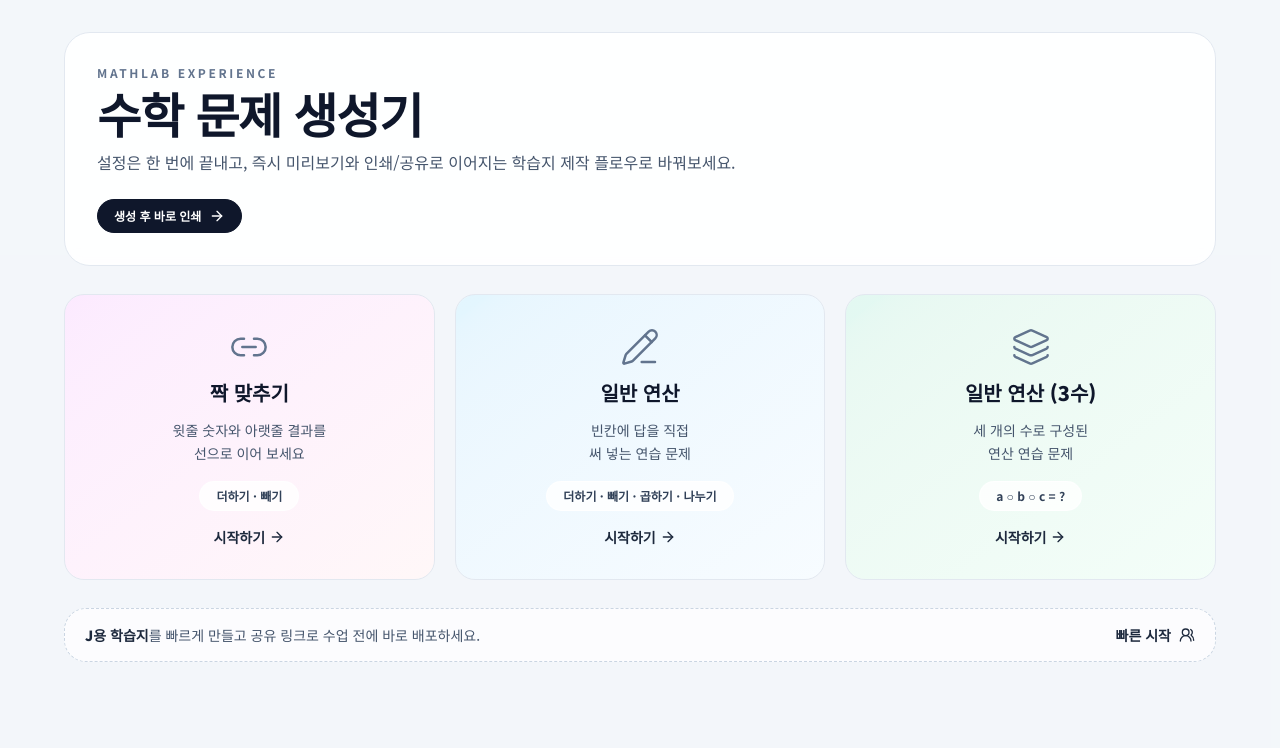
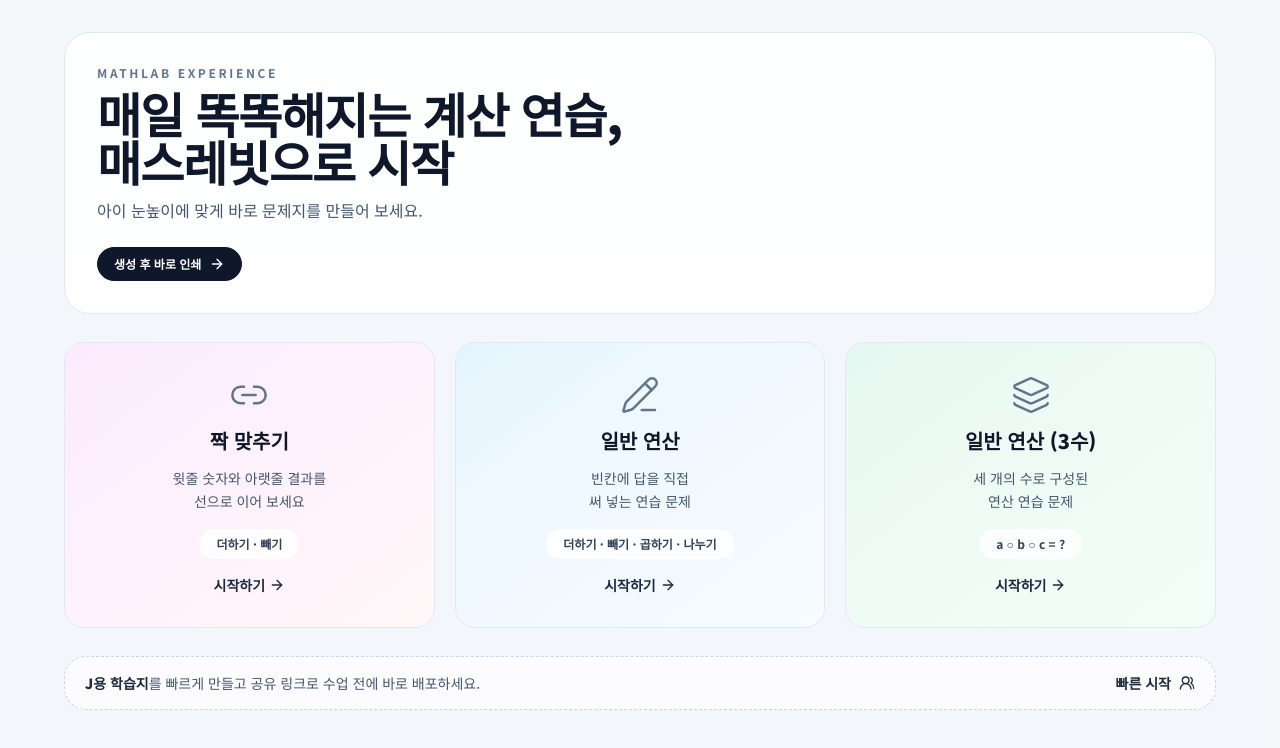
Before and after one commit to neozzzzz/mathlab, a Next.js app: page / in a window 1280 px wide. Shown: the top 748 px of the page. Built offline with nearby package versions, Linux system fonts and the light colour scheme.

Commit message:
copy: 매스레빗 메인 카피 및 서브카피 반영

```diff
--- a/src/app/page.tsx
+++ b/src/app/page.tsx
@@ -39,10 +39,11 @@
         <header className="relative z-10 rounded-[26px] border border-slate-200 bg-white/90 backdrop-blur p-6 sm:p-8">
           <p className="text-xs tracking-[0.22em] text-slate-500 font-bold">MATHLAB EXPERIENCE</p>
           <h1 className="mt-2 text-4xl sm:text-5xl font-black tracking-tight text-slate-900">
-            수학 문제 생성기
+            매일 똑똑해지는 계산 연습,
+            <br className="hidden sm:block" /> 매스레빗으로 시작
           </h1>
           <p className="mt-3 max-w-2xl text-slate-600 text-sm sm:text-base leading-relaxed">
-            설정은 한 번에 끝내고, 즉시 미리보기와 인쇄/공유로 이어지는 학습지 제작 플로우로 바꿔보세요.
+            아이 눈높이에 맞게 바로 문제지를 만들어 보세요.
           </p>
 
           <div className="mt-6">
```
